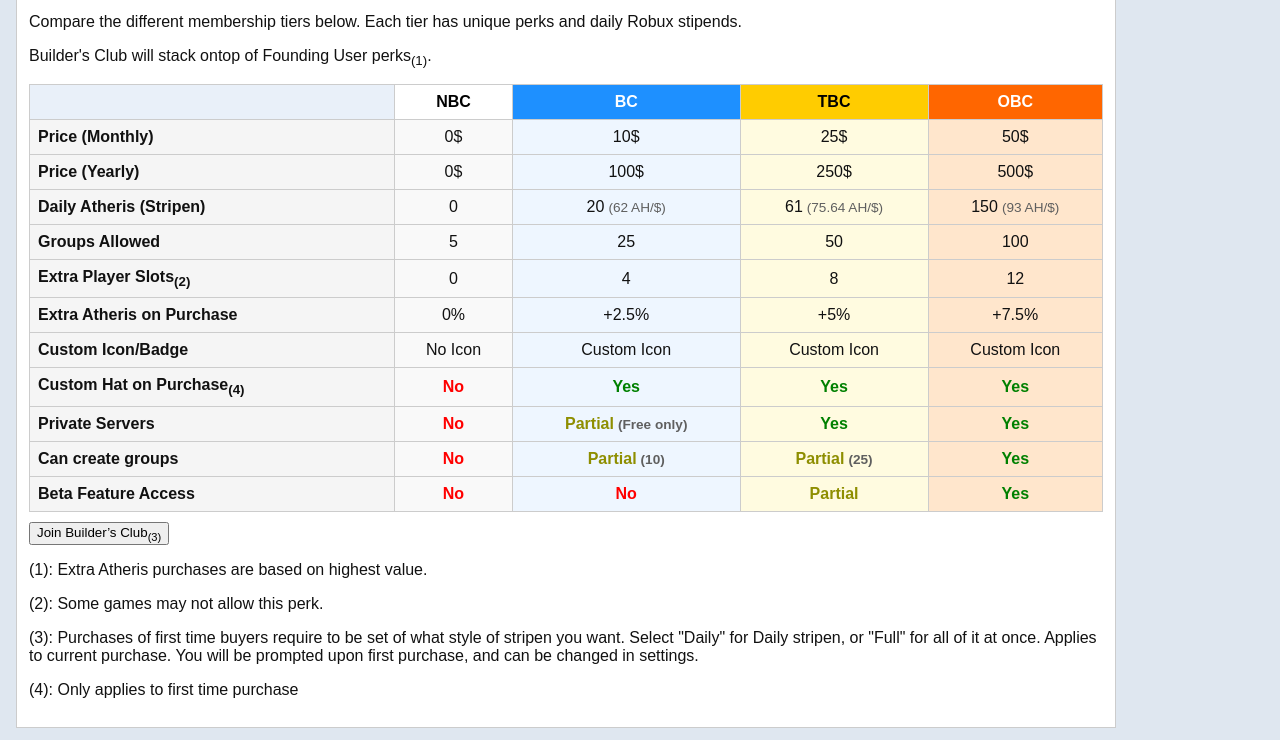
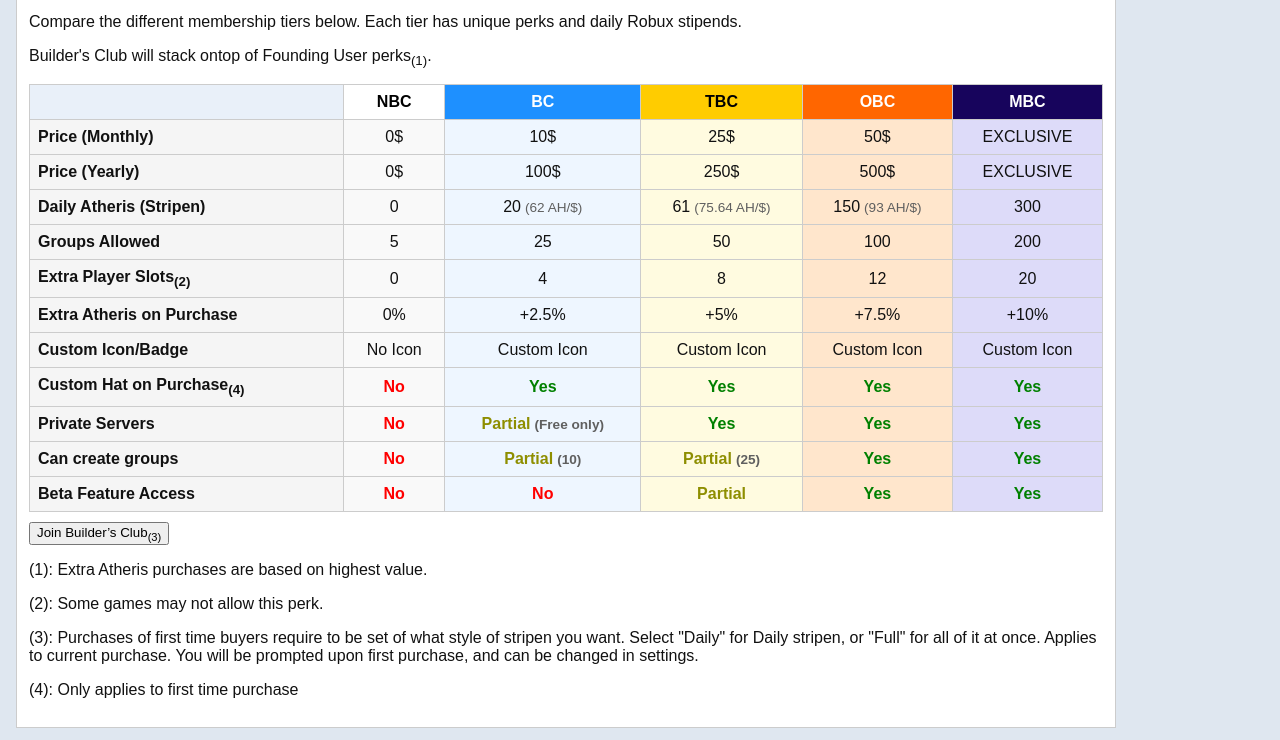
Before and after one commit to goldfinder/EclipseraSystems, a plain HTML site: page HTMLGeneral/buildersclub.html in a window 1280 px wide. Shown: the part 69-809 px from the top of the page. Drawn offline with Linux system fonts and the light colour scheme.

Commit message:
Update buildersclub.html

```diff
--- a/HTMLGeneral/buildersclub.html
+++ b/HTMLGeneral/buildersclub.html
@@ -22,11 +22,13 @@
     th.bc  { background-color: #1e90ff; color: white; }  /* Blue */
     th.tbc { background-color: #ffcc00; color: black; }  /* Yellow */
     th.obc { background-color: #ff6600; color: white; }  /* Orange */
+    th.mbc { background-color: #17045c; color: white; }  /* purple */
     /* Alternate column colors for table body */
     table td:nth-child(2) { background-color: #f9f9f9; }  /* NBC column */
     table td:nth-child(3) { background-color: #eef6ff; }  /* BC column (light blue) */
     table td:nth-child(4) { background-color: #fffbe0; }  /* TBC column (light yellow) */
     table td:nth-child(5) { background-color: #ffe6cc; }  /* OBC column (light orange) */
+    table td:nth-child(6) { background-color: #dddbf9; }  /* MBC column (light orange) */
 
 /* Keep first column (perk names) gray/white */
     table td.perk-col { background-color: #f5f5f5; text-align: left; font-weight: bold; }
@@ -50,6 +52,7 @@
     <th class="bc">BC</th>
     <th class="tbc">TBC</th>
     <th class="obc">OBC</th>
+    <th class="mbc">MBC</th>
   </tr>
     <tr>
     <td class="perk-col">Price (Monthly)</td>
@@ -57,6 +60,7 @@
     <td>10$</td>
     <td>25$</td>
     <td>50$</td>
+    <td>EXCLUSIVE</td>
   </tr>
   </tr>
     <tr>
@@ -65,6 +69,7 @@
     <td>100$</td>
     <td>250$</td>
     <td>500$</td>
+    <td>EXCLUSIVE</td>
   </tr>
   <tr>
     <td class="perk-col">Daily Atheris (Stripen)</td>
@@ -72,6 +77,7 @@
     <td>20<span class="detail">(62 AH/$)</span></td>
     <td>61<span class="detail">(75.64 AH/$)</span></td>
     <td>150<span class="detail">(93 AH/$)</span></td>
+    <td>300</td>
   </tr>
   <tr>
     <td class="perk-col">Groups Allowed</td>
@@ -79,6 +85,7 @@
     <td>25</td>
     <td>50</td>
     <td>100</td>
+    <td>200</td>
   </tr>
   <tr>
     <td class="perk-col">Extra Player Slots<sub>(2)</sub></td>
@@ -86,6 +93,7 @@
     <td>4</td>
     <td>8</td>
     <td>12</td>
+    <td>20</td>
   </tr>
   <tr>
     <td class="perk-col">Extra Atheris on Purchase</td>
@@ -93,10 +101,12 @@
     <td>+2.5%</td>
     <td>+5%</td>
     <td>+7.5%</td>
+    <td>+10%</td>
   </tr>
   <tr>
     <td class="perk-col">Custom Icon/Badge</td>
     <td>No Icon</td>
+    <td>Custom Icon</td>
     <td>Custom Icon</td>
     <td>Custom Icon</td>
     <td>Custom Icon</td>
@@ -107,11 +117,13 @@
     <td class="yes">Yes</td>
     <td class="yes">Yes</td>
     <td class="yes">Yes</td>
+    <td class="yes">Yes</td>
   </tr>
   <tr>
     <td class="perk-col">Private Servers</td>
     <td class="no">No</td>
     <td class="partial">Partial<span class="detail">(Free only)</span></td>
+    <td class="yes">Yes</td>
     <td class="yes">Yes</td>
     <td class="yes">Yes</td>
   </tr>
@@ -121,6 +133,7 @@
     <td class="partial">Partial<span class="detail">(10)</span></td>
     <td class="partial">Partial<span class="detail">(25)</span></td>
     <td class="yes">Yes</td>
+    <td class="yes">Yes</td>
   </tr>
   </tr>
     <tr>
@@ -128,6 +141,7 @@
     <td class="no">No</td>
     <td class="no">No</td>
     <td class="partial">Partial</td>
+    <td class="yes">Yes</td>
     <td class="yes">Yes</td>
   </tr>
 </table>
```
